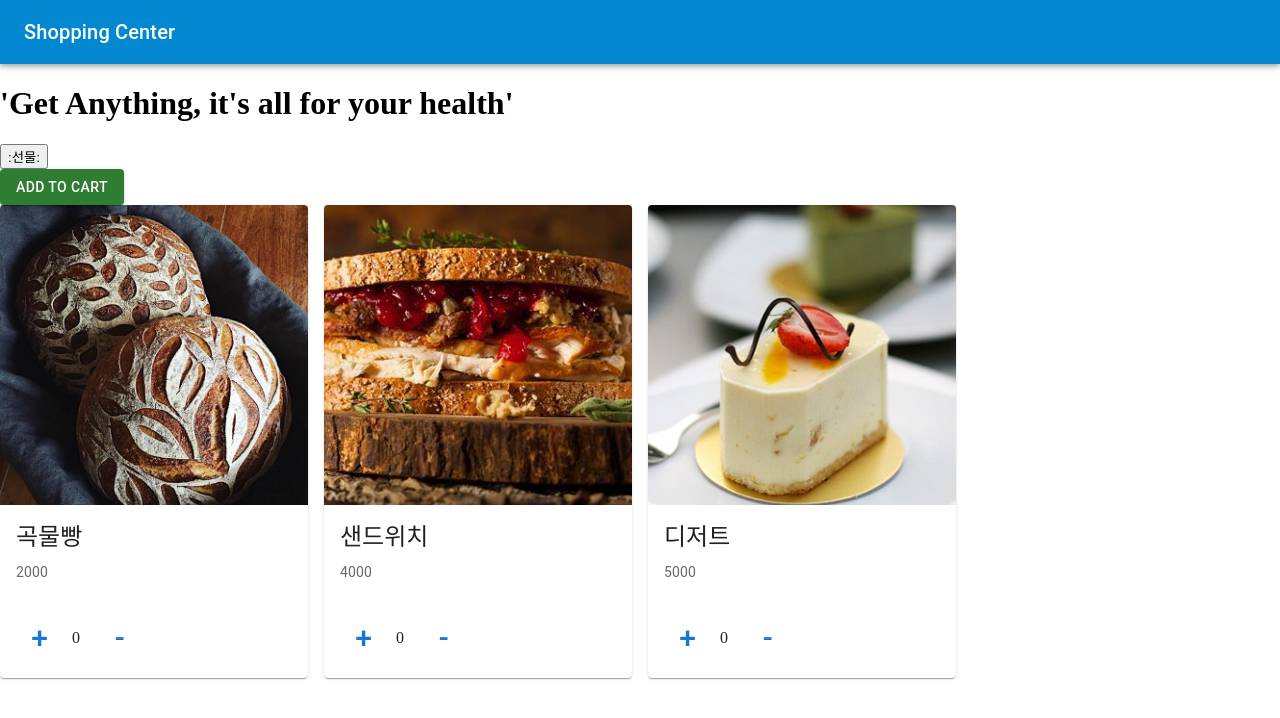
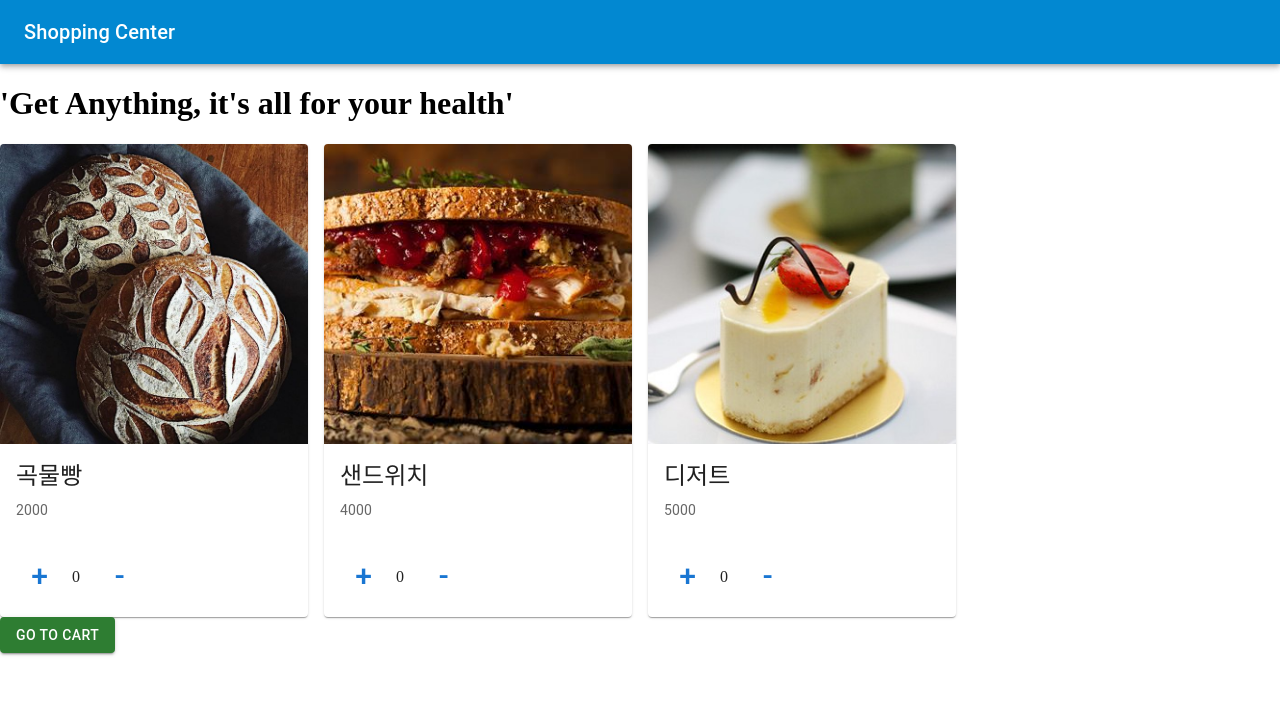
Before and after one commit to woorifisa-service-dev-2nd/frontend-3rd-Cartt, a React (Vite) app: page / in a window 1280 px wide. Shown: the top 718 px of the page. Built offline with nearby package versions, Linux system fonts and the light colour scheme.

Commit message:
홈화면 정리

```diff
--- a/src/component/screenPrinted/ScreenHeader.jsx
+++ b/src/component/screenPrinted/ScreenHeader.jsx
@@ -14,7 +14,7 @@ const ScreenHeader = ({onClick}) => {
                 </Toolbar>
             </AppBar>
         <h1>'Get Anything, it's all for your health'</h1>
-        <IconButton icon={':선물:'} />
+
     </div>
   )
 }
--- a/src/pages/Home.jsx
+++ b/src/pages/Home.jsx
@@ -9,9 +9,10 @@ const Home = ({ onClick }) => {
     return (
         <div>
             <ScreenHeader />
-            <Button variant="contained" color="success" onClick={onClick} >ADD TO CART</Button>
+
             <ScreenBody />
             <ScreenResult />
+            <Button variant="contained" color="success" onClick={onClick} >GO TO CART</Button>
 
         </div>
     )
```
